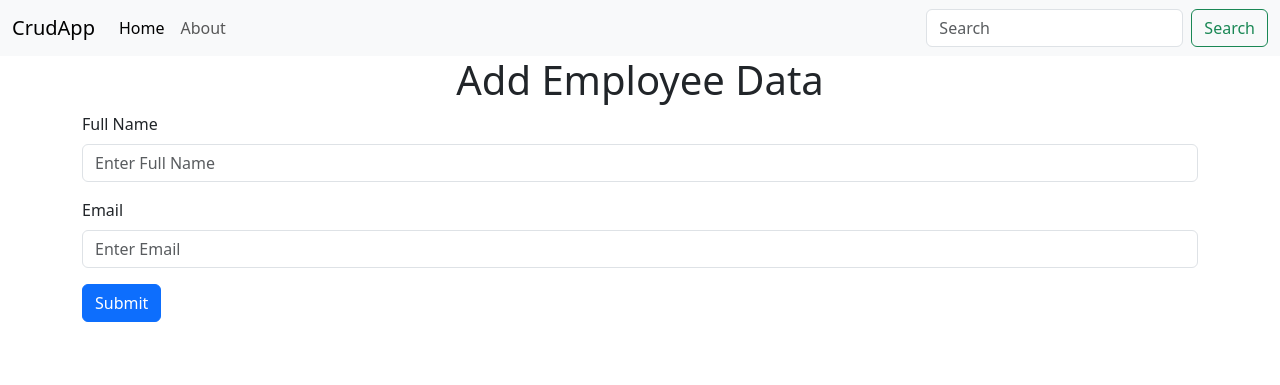
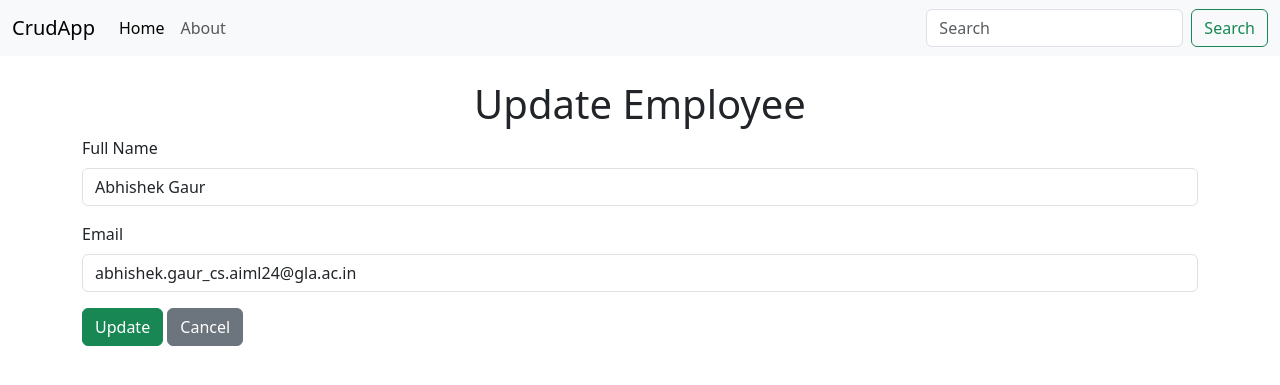
Before and after one commit to abhishekgaur52/Flask_Crud, a Flask app: page /update/1 in a window 1280 px wide. Shown: the top 385 px of the page. Run offline with Flask 3, Linux system fonts and the light colour scheme.

Commit message:
Update form for employee data submission

```diff
--- a/templates/update.html
+++ b/templates/update.html
@@ -1,21 +1,21 @@
-
 {% extends 'base.html' %}
 
 {% block body %}
-<div class="container">
-    <h1 class="text-center">Add Employee Data</h1>
-    <form action="/" method="post">
+<div class="container mt-4">
+    <h1 class="text-center">Update Employee</h1>
+
+    <form method="post">
         <div class="mb-3">
-            <label for="" class="form-label">Full Name</label>
-            <input type="text" class="form-control" name="name" id="" placeholder="Enter Full Name">
+            <label class="form-label">Full Name</label>
+            <input type="text" class="form-control" name="name" value="{{ emp.name }}" required>
         </div>
         <div class="mb-3">
-            <label for="" class="form-label">Email</label>
-            <input type="email" class="form-control" name="email" id="" placeholder="Enter Email">
+            <label class="form-label">Email</label>
+            <input type="email" class="form-control" name="email" value="{{ emp.email }}" required>
         </div>
-        <div class="mb-3">
-            <button type="submit" class="btn btn-primary">Submit</button>
-        </div>
+
+        <button type="submit" class="btn btn-success">Update</button>
+        <a href="/" class="btn btn-secondary">Cancel</a>
     </form>
 </div>
 {% endblock body %}
```
